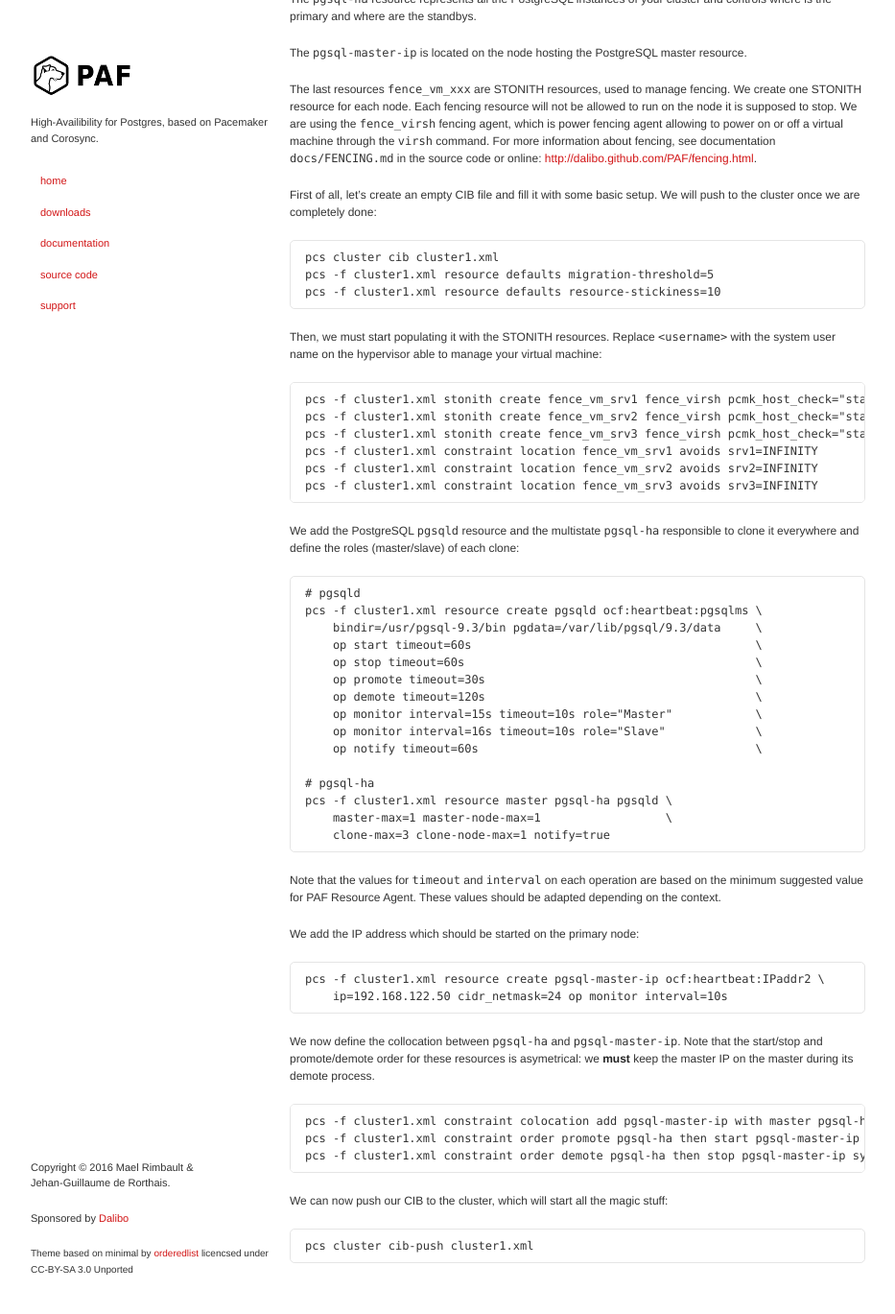
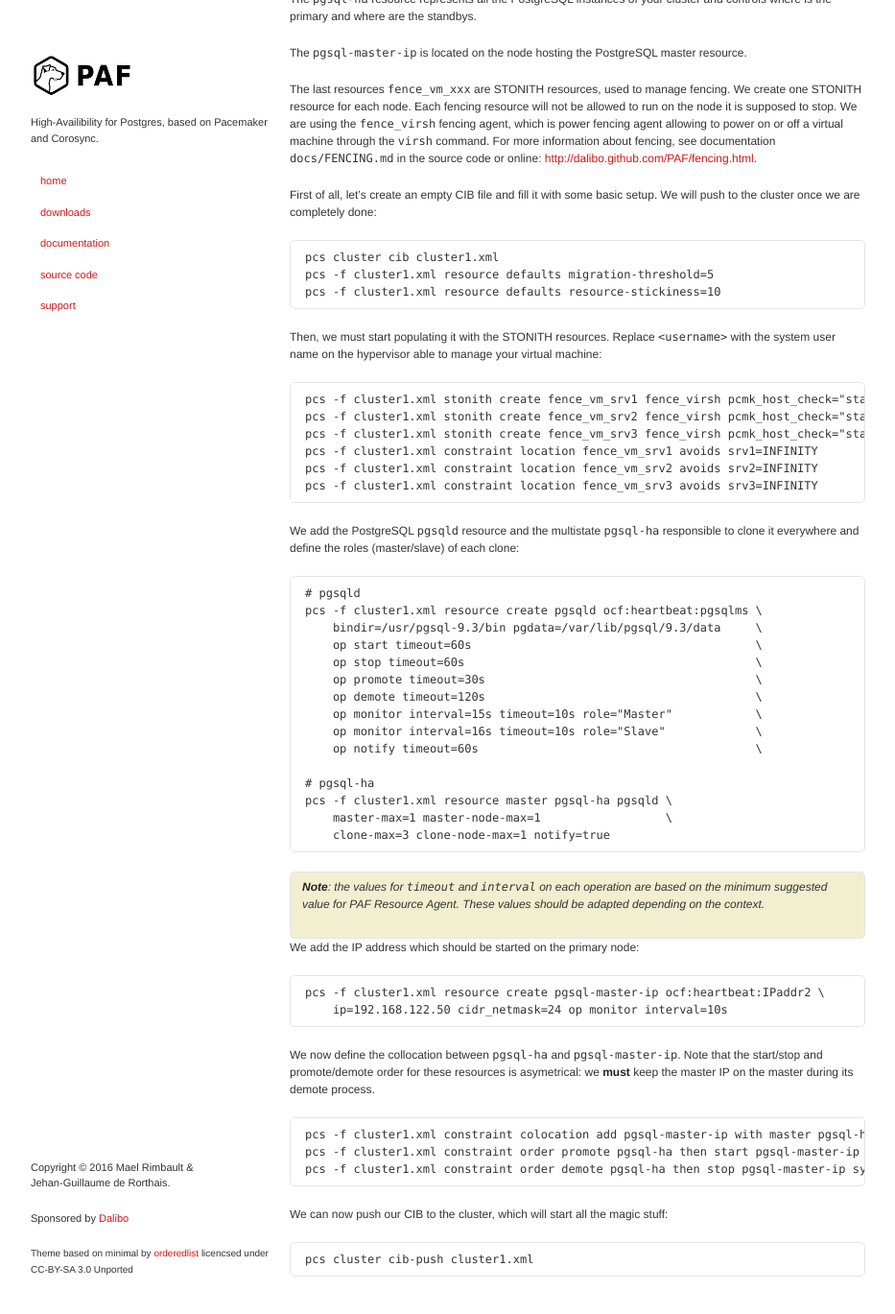
Before and after one commit to ClusterLabs/PAF, a Jekyll site: the page built from Quick_Start-CentOS-7.md, in a window 1280 px wide and 1400 px high, scrolled down 4024 px. Shown: the top 1369 px of the window at 96% size, without its empty margins (173-1106 px from the left). Built offline with Jekyll 4.4.1, drawn with Linux system fonts in a browser that asks for light colours.

Commit message:
Test adding notes in documentation

````diff
--- a/Quick_Start-CentOS-7.md
+++ b/Quick_Start-CentOS-7.md
@@ -311,9 +311,10 @@ pcs -f cluster1.xml resource master pgsql-ha pgsqld \
     clone-max=3 clone-node-max=1 notify=true
 ```
 
-Note that the values for `timeout` and `interval` on each operation are based
-on the minimum suggested value for PAF Resource Agent.
-These values should be adapted depending on the context.
+> **Note**: the values for `timeout` and `interval` on each operation are based
+> on the minimum suggested value for PAF Resource Agent. These values should be
+> adapted depending on the context.
+{: .notice}
 
 We add the IP address which should be started on the primary node:
 
--- a/css/minimal.css
+++ b/css/minimal.css
@@ -169,6 +169,16 @@ footer {
   font-size: 11px;
 }
 
+.notice {
+  margin-top: 1.5em;
+  padding: .5em 1em;
+  text-indent: 0;
+  background-color: #F1EFD0;
+  border-radius: 5px;
+  border: 1px solid #E5E5E5;
+}
+
+
 @media print, screen and (max-width: 960px) {
 
   div.wrapper {
````
